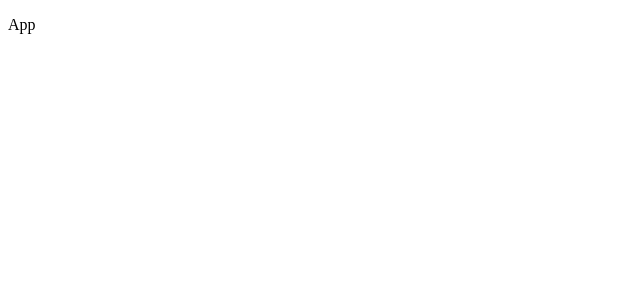
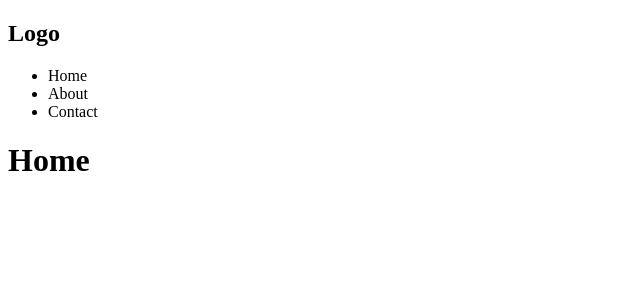
Before and after one commit to angel-luis/vintage-pc-shop, a React (Vite) app: page / in a window 1280 px wide. Shown: the top 300 px of the page, without its empty margins (0-640 px from the left). Built offline with nearby package versions, Linux system fonts and the light colour scheme.

Commit message:
Basic React Router implementation

```diff
--- a/package.json
+++ b/package.json
@@ -11,7 +11,8 @@
   },
   "dependencies": {
     "react": "^18.3.1",
-    "react-dom": "^18.3.1"
+    "react-dom": "^18.3.1",
+    "react-router-dom": "^6.26.1"
   },
   "devDependencies": {
     "@eslint/js": "^9.9.0",
--- a/src/App.tsx
+++ /dev/null
@@ -1,10 +0,0 @@
-function App() {
-
-  return (
-    <>
-      <p>App</p>
-    </>
-  );
-}
-
-export default App;
--- a/src/main.tsx
+++ b/src/main.tsx
@@ -1,10 +1,25 @@
 import { StrictMode } from "react";
 import { createRoot } from "react-dom/client";
+import { createBrowserRouter, RouterProvider } from "react-router-dom";
 
-import App from "@/App";
+import HeaderLayout from "@/routes/header";
+import HomePage from "@/routes/home";
+
+const router = createBrowserRouter([
+  {
+    path: "/",
+    element: <HeaderLayout />,
+    children: [
+      {
+        index: true,
+        element: <HomePage />,
+      },
+    ],
+  },
+]);
 
 createRoot(document.getElementById("root")!).render(
   <StrictMode>
-    <App />
+    <RouterProvider router={router} />
   </StrictMode>
 );
--- /dev/null
+++ b/src/routes/header.tsx
@@ -0,0 +1,18 @@
+import { Outlet } from "react-router-dom";
+
+export default function HeaderLayout() {
+  return (
+    <>
+      <nav>
+        <h1>Logo</h1>
+        <ul>
+          <li>Home</li>
+          <li>About</li>
+          <li>Contact</li>
+        </ul>
+      </nav>
+
+      <Outlet />
+    </>
+  );
+}
--- /dev/null
+++ b/src/routes/home.tsx
@@ -0,0 +1,3 @@
+export default function HomePage() {
+  return <h1>Home</h1>;
+}
```
Also changed, not shown: 1 other file (tests, documents, lock files or other folders).
